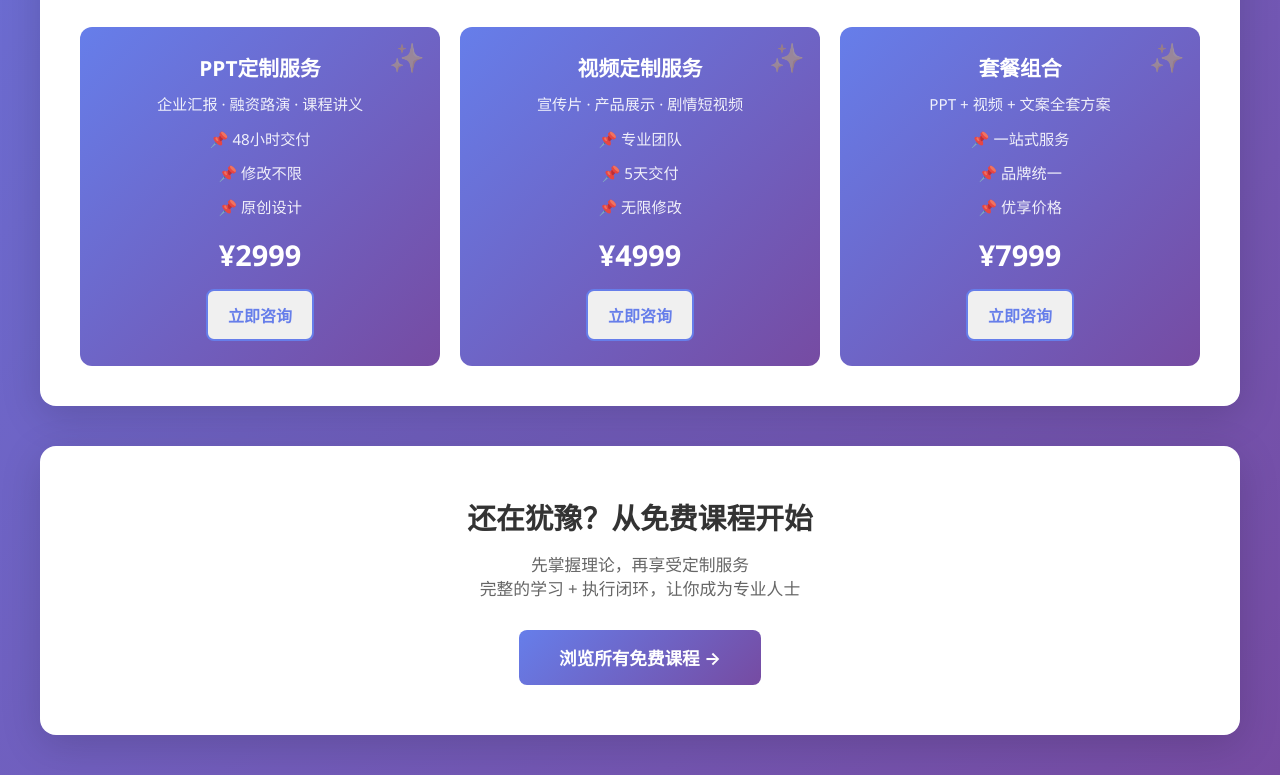
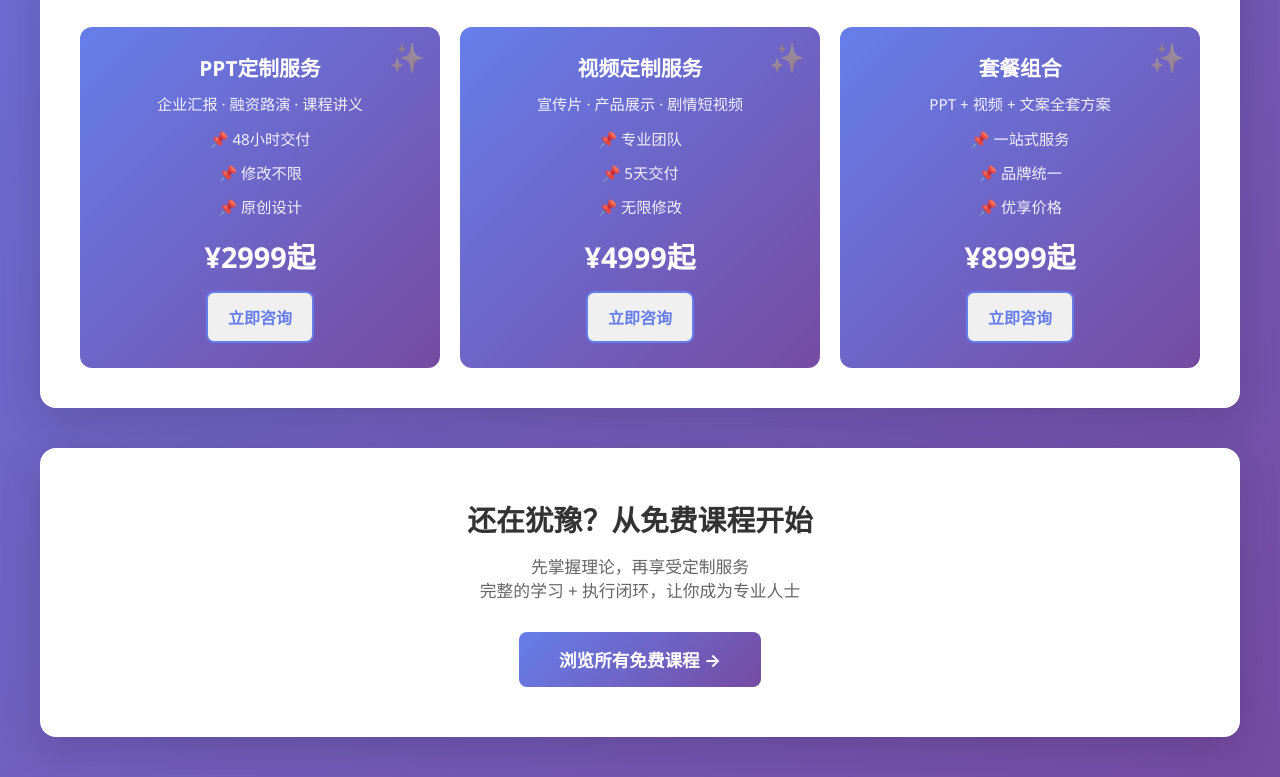
Before and after one commit to kuangketongxue/free-courses, a plain HTML site: page index.html in a window 1280 px wide. Shown: the part 1148-1925 px from the top of the page. Drawn offline with Linux system fonts and the light colour scheme.

Commit message:
Update index.html

```diff
--- a/index.html
+++ b/index.html
@@ -366,7 +366,7 @@
                     <p>📌 48小时交付</p>
                     <p>📌 修改不限</p>
                     <p>📌 原创设计</p>
-                    <div class="price">¥2999</div>
+                    <div class="price">¥2999起</div>
                     <!-- 🔗 修改这里的 href 链接 -->
                     <a href="https://kuangketongxue.github.io/tongxuekuangke/ppt-custom.html" class="btn btn-secondary">立即咨询</a>
                 </div>
@@ -376,7 +376,7 @@
                     <p>📌 专业团队</p>
                     <p>📌 5天交付</p>
                     <p>📌 无限修改</p>
-                    <div class="price">¥4999</div>
+                    <div class="price">¥4999起</div>
                     <!-- 🔗 修改这里的 href 链接 -->
                     <a href="https://kuangketongxue.github.io/tongxuekuangke/video-custom.html" class="btn btn-secondary">立即咨询</a>
                 </div>
@@ -386,7 +386,7 @@
                     <p>📌 一站式服务</p>
                     <p>📌 品牌统一</p>
                     <p>📌 优享价格</p>
-                    <div class="price">¥7999</div>
+                    <div class="price">¥8999起</div>
                     <!-- 🔗 修改这里的 href 链接 -->
                     <a href="https://kuangketongxue.github.io/tongxuekuangke/package-custom.html" class="btn btn-secondary">立即咨询</a>
                 </div>
```
